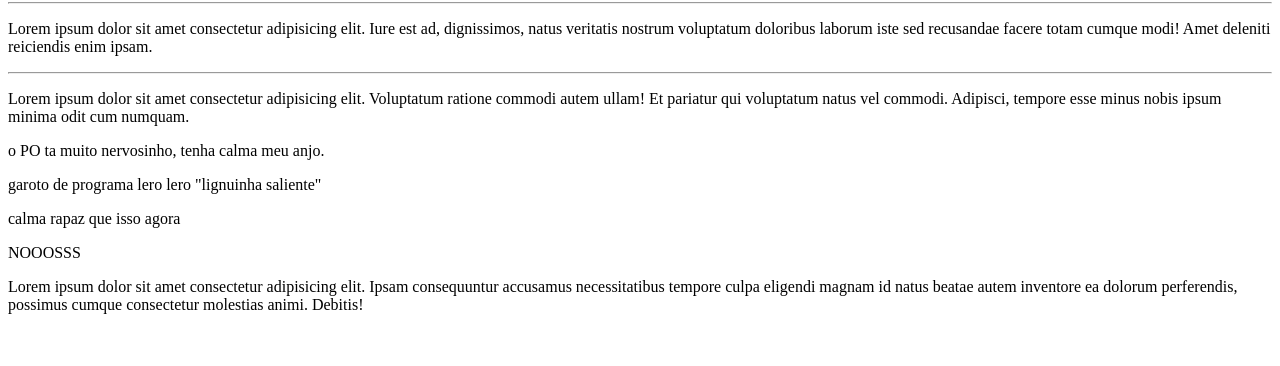
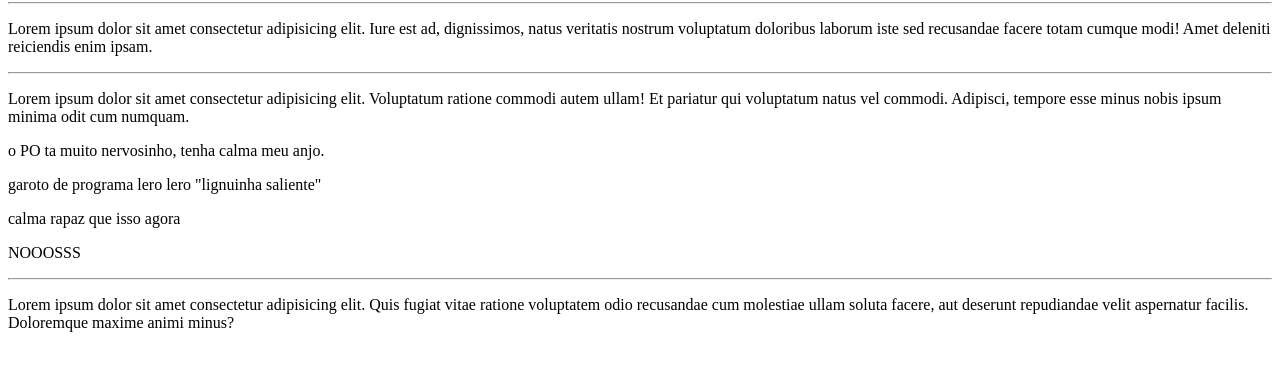
Before and after one commit to Yuricruz-2000/Ola-mundo, a plain HTML site: page site_exemplo/index.html in a window 1280 px wide. Shown: the part 78-444 px from the top of the page. Drawn offline with Linux system fonts and the light colour scheme.

Commit message:
novo paragrafo

```diff
--- a/site_exemplo/index.html
+++ b/site_exemplo/index.html
@@ -15,6 +15,7 @@
     <p>garoto de programa lero lero "lignuinha saliente"</p>
     <p>calma rapaz que isso agora</p>
     <p>NOOOSSS</p>
-    <p>Lorem ipsum dolor sit amet consectetur adipisicing elit. Ipsam consequuntur accusamus necessitatibus tempore culpa eligendi magnam id natus beatae autem inventore ea dolorum perferendis, possimus cumque consectetur molestias animi. Debitis!</p>
+    <hr>
+    <p>Lorem ipsum dolor sit amet consectetur adipisicing elit. Quis fugiat vitae ratione voluptatem odio recusandae cum molestiae ullam soluta facere, aut deserunt repudiandae velit aspernatur facilis. Doloremque maxime animi minus?</p>
 </body>
 </html>
```
